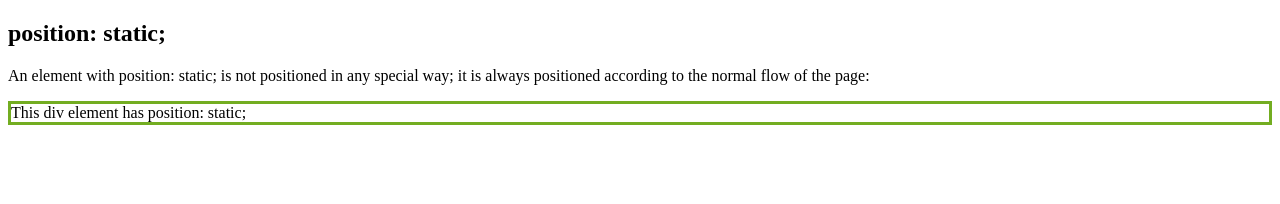
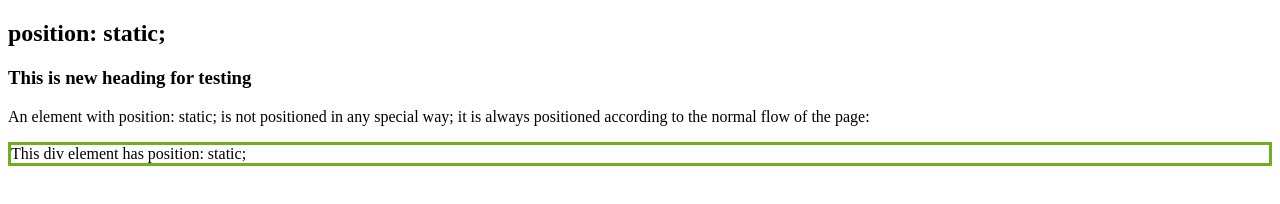
Before and after one commit to PemDorjeSherpa/learn-git, a plain HTML site: page test-project/index.html in a window 1280 px wide. Drawn offline with Linux system fonts and the light colour scheme.

Commit message:
changes made from pract2 folder

```diff
--- a/test-project/index.html
+++ b/test-project/index.html
@@ -11,7 +11,8 @@ div.static {
 <body>
 
 <h2>position: static;</h2>
-
+<!--NEW ADDED HEADING-->
+<h3>This is new heading for testing</h3>
 <p>An element with position: static; is not positioned in any special way; it is
 always positioned according to the normal flow of the page:</p>
 
```
